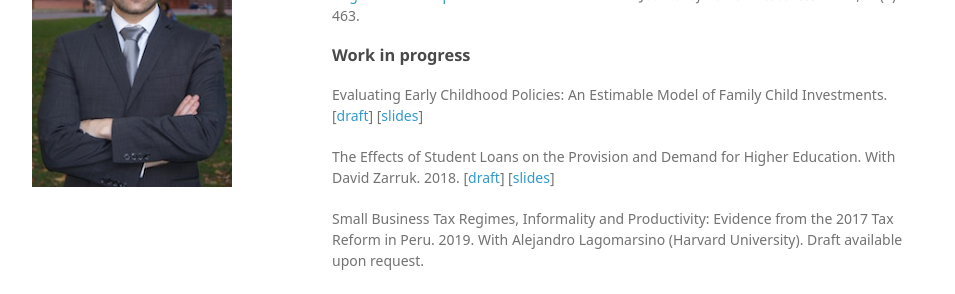
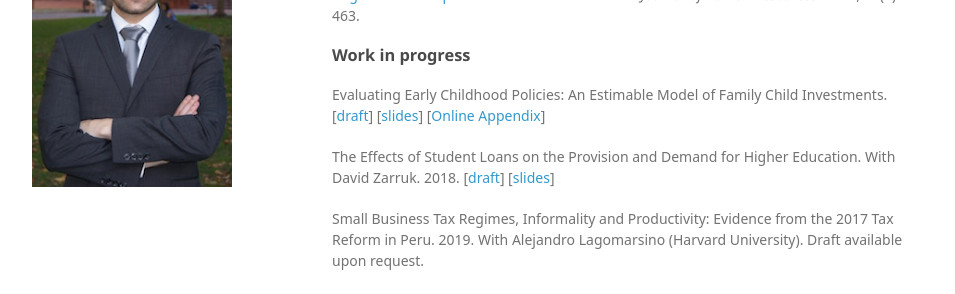
Before and after one commit to rodazuero/rodazuero.github.io, a Jekyll site: the page built from research.html, in a window 1280 px wide. Shown: the part 222-516 px from the top of the page, without its empty margins (26-981 px from the left). Built offline with Jekyll 4.4.1, drawn with Linux system fonts in a browser that asks for light colours; some web fonts are replaced; Markdown is read by kramdown in place of the engine named in the settings.

Commit message:
Update research.html

```diff
--- a/research.html
+++ b/research.html
@@ -20,6 +20,7 @@ layout: default
 
 	<p>Evaluating Early Childhood Policies: An Estimable Model of Family Child Investments. [<a href="{{site.baseurl}}/files/jmp.pdf">draft</a>]
 	[<a href="{{site.baseurl}}/files/PresentationEvaluating.pdf">slides</a>]
+	[<a href="{{site.baseurl}}/files/OnlineAppendix.pdf">Online Appendix</a>]
 	</p>
 
 	<p>
```
